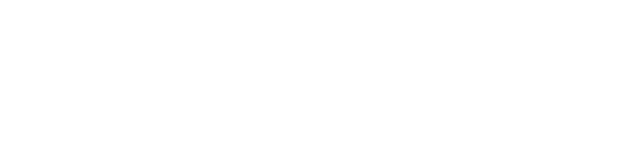
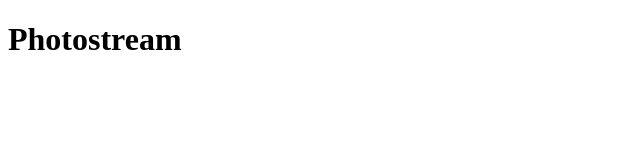
Before and after one commit to Radikzz/Photosream, a website: page ui/main.reel/main.html in a window 1280 px wide. Shown: the whole page, without its empty margins (0-640 px from the left). Drawn offline with Linux system fonts and the light colour scheme.

Commit message:
Update component ui/main.reel/main.html

```diff
--- a/ui/main.reel/main.html
+++ b/ui/main.reel/main.html
@@ -17,6 +17,9 @@
     </script>
 </head>
 <body>
-    <div data-montage-id="main" data-montage-skin="light" class="Main"></div>
+    <div data-montage-id="main" data-montage-skin="light" class="Main">
+        <h1>Photostream</h1>
+
+    </div>
 </body>
 </html>
```
